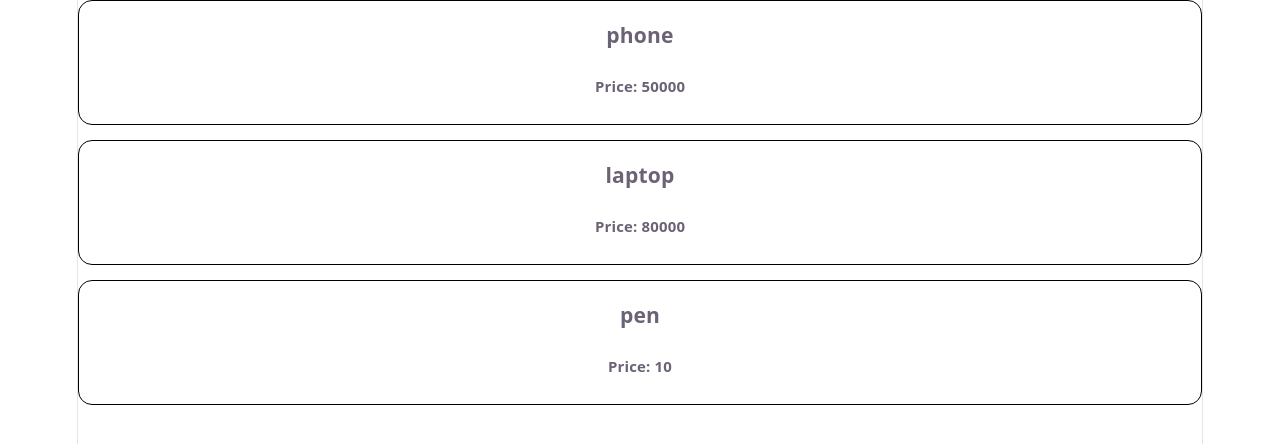
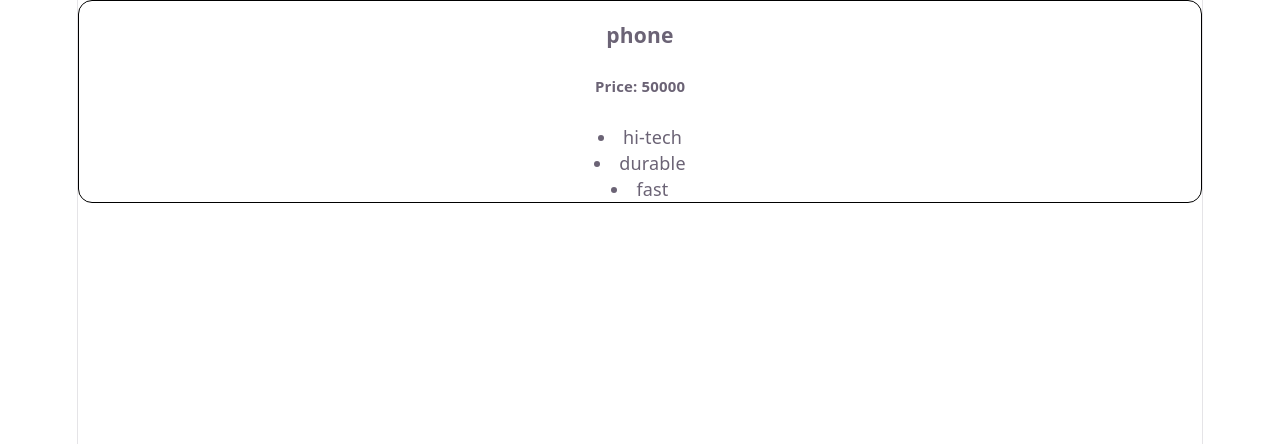
Before and after one commit to kirtikaushik1206/ReactJS-notes, a React (Vite) app in the folder basic-react-app/: page / in a window 1280 px wide. Shown: the top 444 px of the page. Built offline with nearby package versions, Linux system fonts and the light colour scheme.

Commit message:
Rendering arrays

```diff
--- a/basic-react-app/src/Product.jsx
+++ b/basic-react-app/src/Product.jsx
@@ -1,12 +1,13 @@
 import "./Product.css"
 
 function Product({title , price , features}){
+    let list = features.map((feature) => <li>{feature}</li>);
     return(
         <div className="Product">
 
             <h3>{title}</h3>
             <h5>Price: {price}</h5>
-
+             <p> {list}</p>
 
 
 
--- a/basic-react-app/src/ProductTab.jsx
+++ b/basic-react-app/src/ProductTab.jsx
@@ -6,9 +6,9 @@ function ProductTab() {
 
         <>
         <Product title="phone" price={50000} features={options}/>
-<Product title="laptop"  price={80000}/>
+{/*<Product title="laptop"  price={80000}/>
 <Product title="pen" price= {10}/>
-
+   */}
         </>
     )
 }
```
